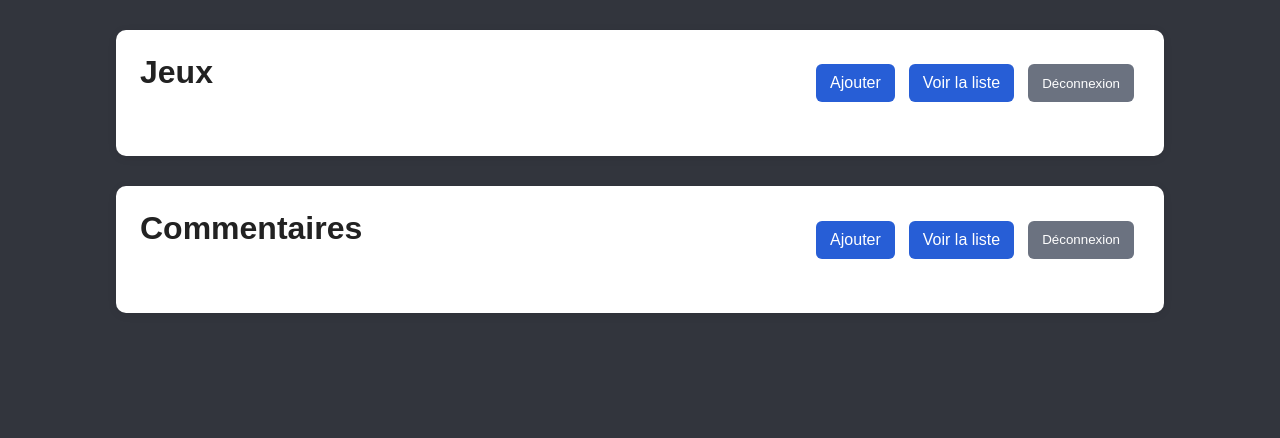
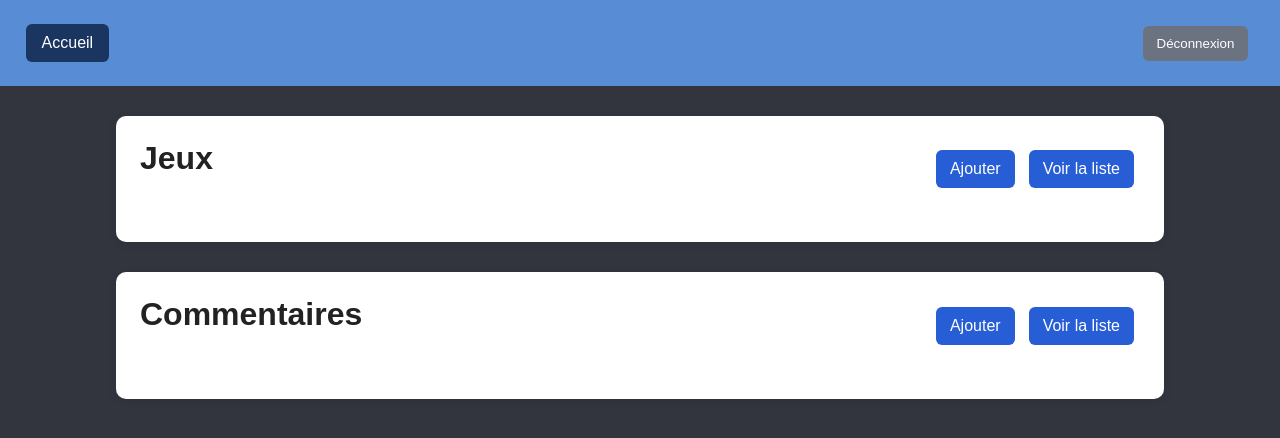
Before and after one commit to BdeB-Org/tp3-h2026_4wa_tp1_antoinep_seanq_yasmineb, a website: page public/accueil.html in a window 1280 px wide. Drawn offline with Linux system fonts and the light colour scheme.

Commit message:
Ajout d'une barre de navigation
Co-authored-by: Copilot <copilot@github.com>

```diff
--- a/public/accueil.html
+++ b/public/accueil.html
@@ -7,6 +7,11 @@
 </head>
 <body>
 
+    <div class="nav-bar">
+        <a class="accueil-btn" href="/accueil.html">Accueil</a>
+        <button class="secondary" onclick="logout()">Déconnexion</button>
+    </div>
+
     <div class="container">
         <div class="topbar">
             <div>
@@ -15,7 +20,6 @@
             <div class="actions">
                 <a class="btn-link" href="/indexJeux.html">Ajouter</a>
                 <a class="btn-link" href="/listeJeux.html">Voir la liste</a>
-                <button class="secondary" onclick="logout()">Déconnexion</button>
             </div>
         </div>
     </div>
@@ -28,7 +32,6 @@
             <div class="actions">
                 <a class="btn-link" href="/indexCommentaire.html">Ajouter</a>
                 <a class="btn-link" href="/listeCommentaire.html">Voir la liste</a>
-                <button class="secondary" onclick="logout()">Déconnexion</button>
             </div>
         </div>
     </div>
--- a/public/css/styles.css
+++ b/public/css/styles.css
@@ -51,6 +51,24 @@ button.secondary, .btn-secondary {
     background: #6b7280;
 }
 
+.nav-bar {
+    display: flex;
+    align-items: center;
+    justify-content: space-between;
+    flex-wrap: wrap;
+    padding: 24px 2vw;
+    background: #588cd4;
+    width: 96vw;
+}
+
+.accueil-btn {
+    background: #1a3560;
+    color: white;
+    padding: 10px 16px;
+    border-radius: 6px;
+    text-decoration: none;
+}
+
 .actions {
     display: flex;
     gap: 8px;
```
Also changed, not shown: public/editCommentaire.html (+6 -1 lines), public/editJeux.html (+6 -1 lines), public/indexCommentaire.html (+6 -1 lines), public/indexJeux.html (+6 -1 lines), public/listeCommentaire.html (+6 -1 lines), public/listeJeux.html (+6 -1 lines), 1 other file.
